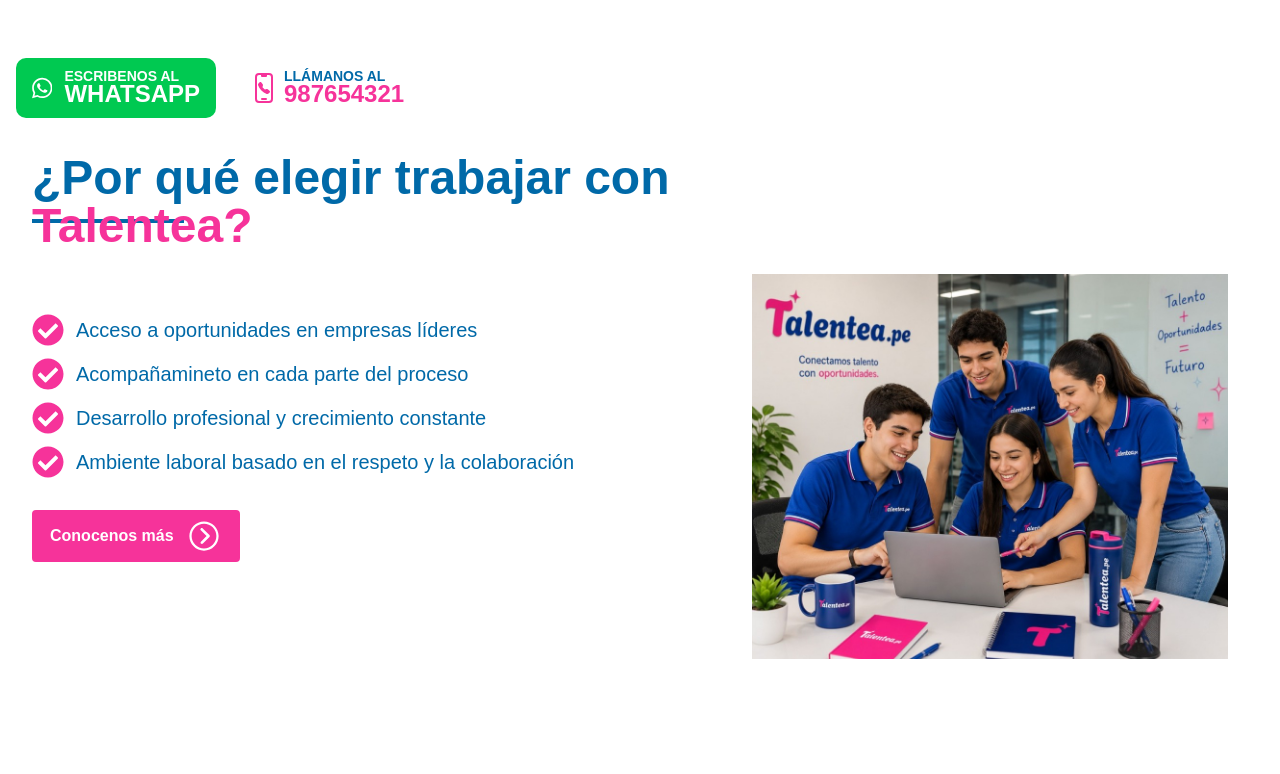
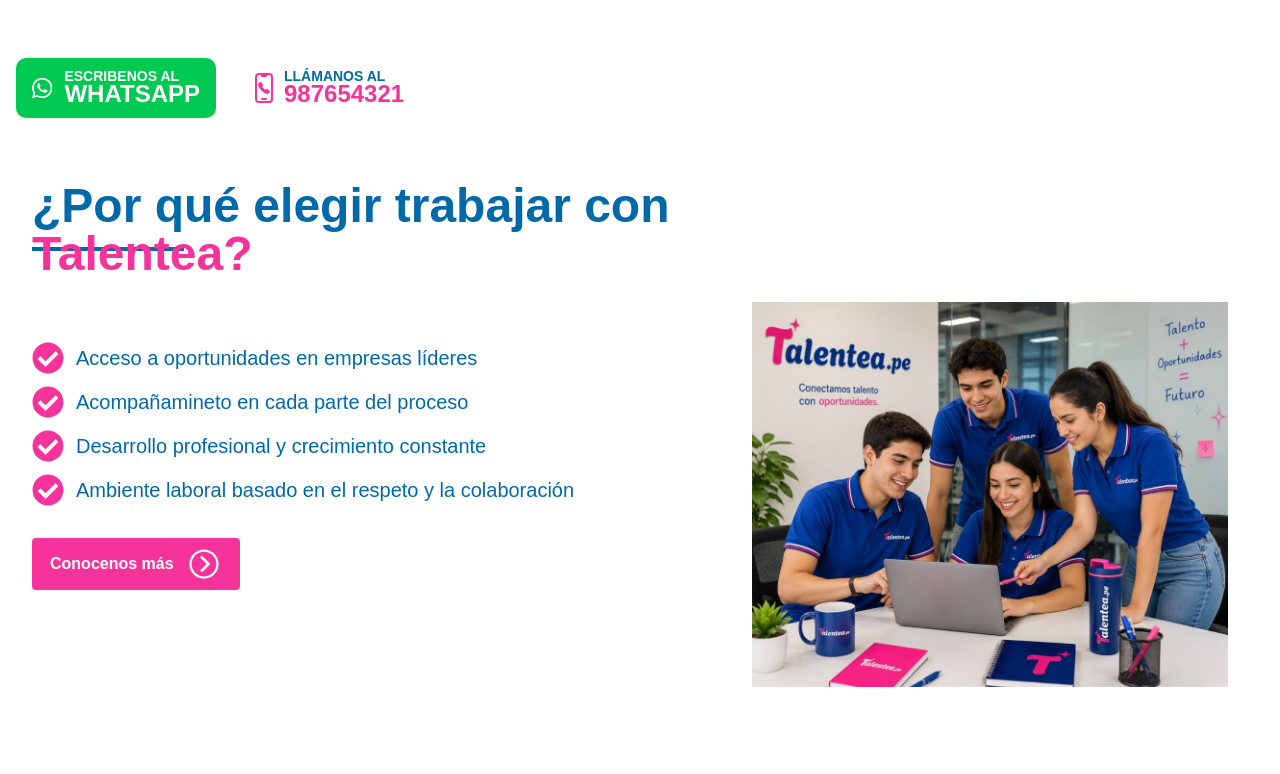
Before and after one commit to lfloresbdev/WebPageTalentea, a React (Vite) app: page / in a window 1280 px wide. Shown: the part 634-1408 px from the top of the page. Built offline with nearby package versions, Linux system fonts and the light colour scheme.

Commit message:
update: Se cambio las posiciones y tamaños de los componentes

```diff
--- a/src/components/layout/Inicio/Inicio.jsx
+++ b/src/components/layout/Inicio/Inicio.jsx
@@ -33,7 +33,7 @@
 
       </div>
 
-      <div className="contenido-derecho size-290 relative -right-20 top-26 z-10">
+      <div className="contenido-derecho size-290 relative -right-20 top-29.5 z-10">
         <img src="src/assets/images/ImagenDeInicio.png" alt="Imagen de inicio" className="w-full h-auto"/>
       </div>
 
--- a/src/components/layout/Nosotros/Nosotros.jsx
+++ b/src/components/layout/Nosotros/Nosotros.jsx
@@ -3,7 +3,7 @@
 
 function Nosotros() {
   return (
-    <main id="nosotros" className="cuerpo-nosotros w-full h-156 px-8 py-8 mx-auto content-center flex relative h-110 justify-between items-start scroll-mt-27">
+    <main id="nosotros" className="cuerpo-nosotros w-full h-160 px-8 py-8 mt-7 mx-auto content-center flex relative h-110 justify-between items-start scroll-mt-27">
 
         <div className="contenido-izquierdo">
 
```
